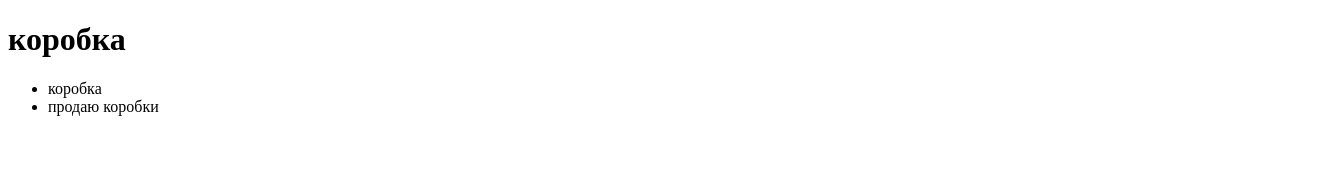
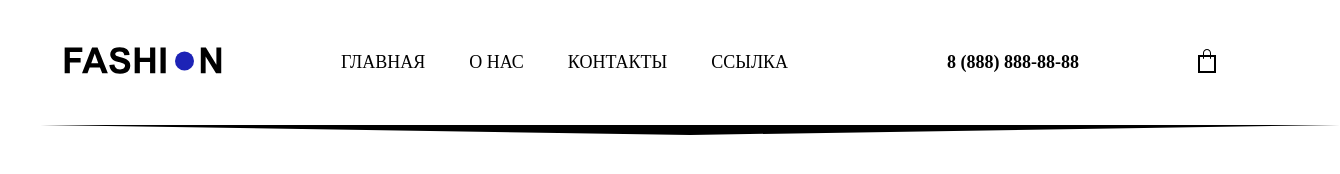
Before and after one commit to Palborg/skillbox-tutor, a plain HTML site: page index.html in a window 1280 px wide. Shown: the whole page, 1340 px wide, since content can reach past the window. Drawn offline with Linux system fonts and the light colour scheme.

Commit message:
Добавлен Хэдер
Но надо выровнять

```diff
--- a/index.html
+++ b/index.html
@@ -7,13 +7,27 @@
 </head>
 <body>
 	<header>
-		<h1>коробка</h1>
-		<nav>
-			<ul>
-				<li>коробка</li>
-				<li>продаю коробки</li>
-			</ul>
-		</nav>
+		<div class="header">
+			<a href="#">
+				<img src="img/logo.svg">
+			</a>
+			<nav>
+				<a href="#">Главная</a>
+				<a href="#">О нас</a>
+				<a href="#">Контакты</a>
+				<a href="#">Ссылка</a>
+			</nav>
+			<div class="phone">
+				8 (888) 888-88-88
+			</div>
+			<a href="#">
+				<img src="img/bag.svg" alt="Корзина">
+			</a>
+		</div>
+		<div class="triangle"></div>
 	</header>
+	<div class="container">
+		<!-- код эквида -->
+	</div>
 </body>
 </html>
--- a/style.css
+++ b/style.css
@@ -0,0 +1,44 @@
+html, body {
+	width: 100%;
+	height: 100%;
+	margin: 0;
+	padding: 0;
+}
+
+.header {
+	width: 90%;
+	height: 125px;
+	margin: 0 auto;
+	display: flex;
+	justify-content: space-between;
+	align-items: center;
+	padding: 0 60px;
+}
+
+.phone {
+	font-size: 18px;
+	font-weight: bold;
+}
+
+a {
+	text-decoration: none;
+	color: black;
+}
+
+nav a {
+	font-size: 18px;
+	text-transform: uppercase;
+	margin-right: 40px;
+}
+
+a:hover {
+	color: orange;
+	font-size: 20px;
+}
+
+.triangle {
+	margin: 0 40px;
+	border-left: 650px outset transparent;
+	border-right: 650px outset transparent;
+	border-top: 10px solid black;
+}
```
Also changed, not shown: img/bag.svg (added), img/logo.svg (added), 1 other file.
